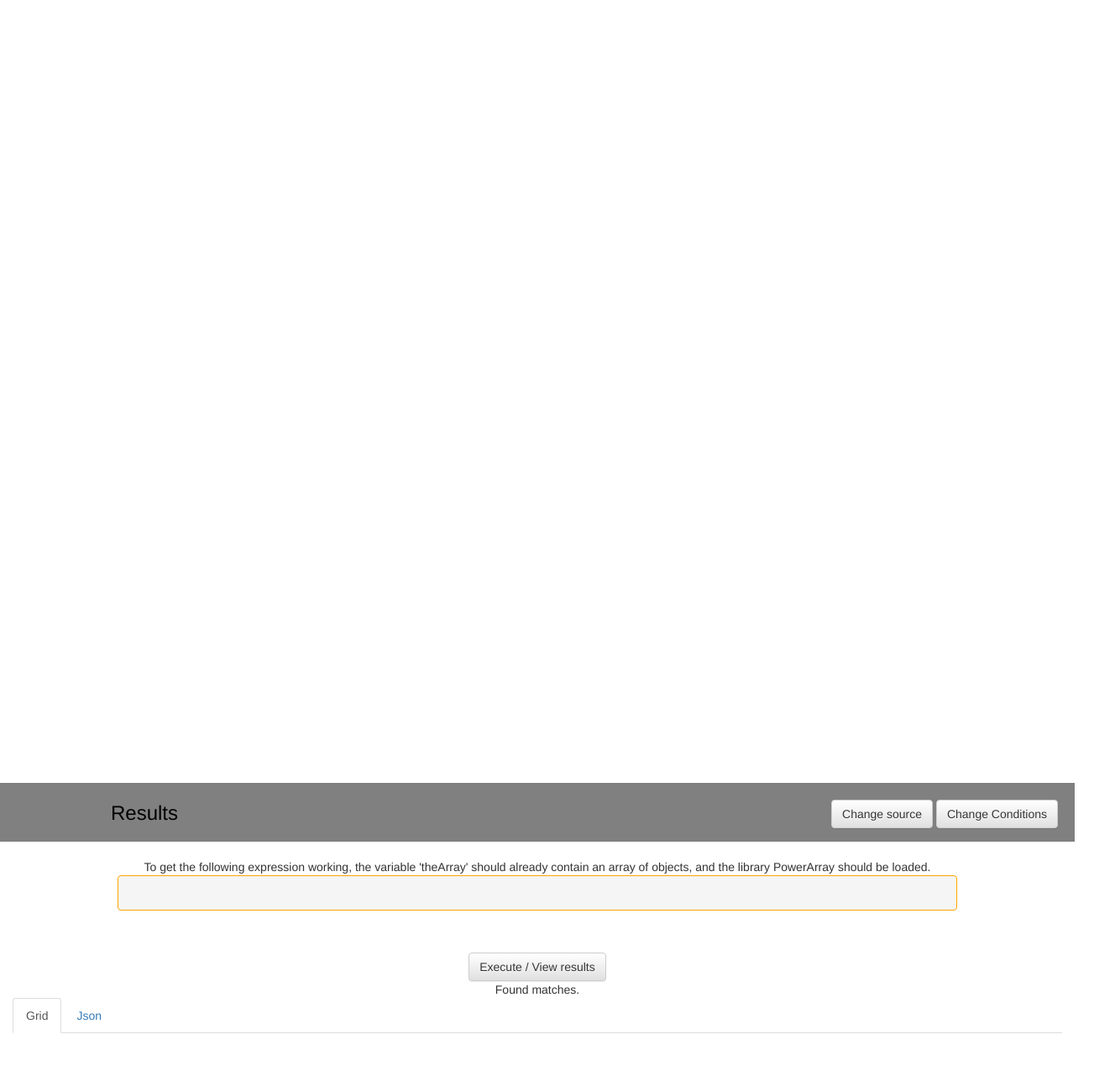
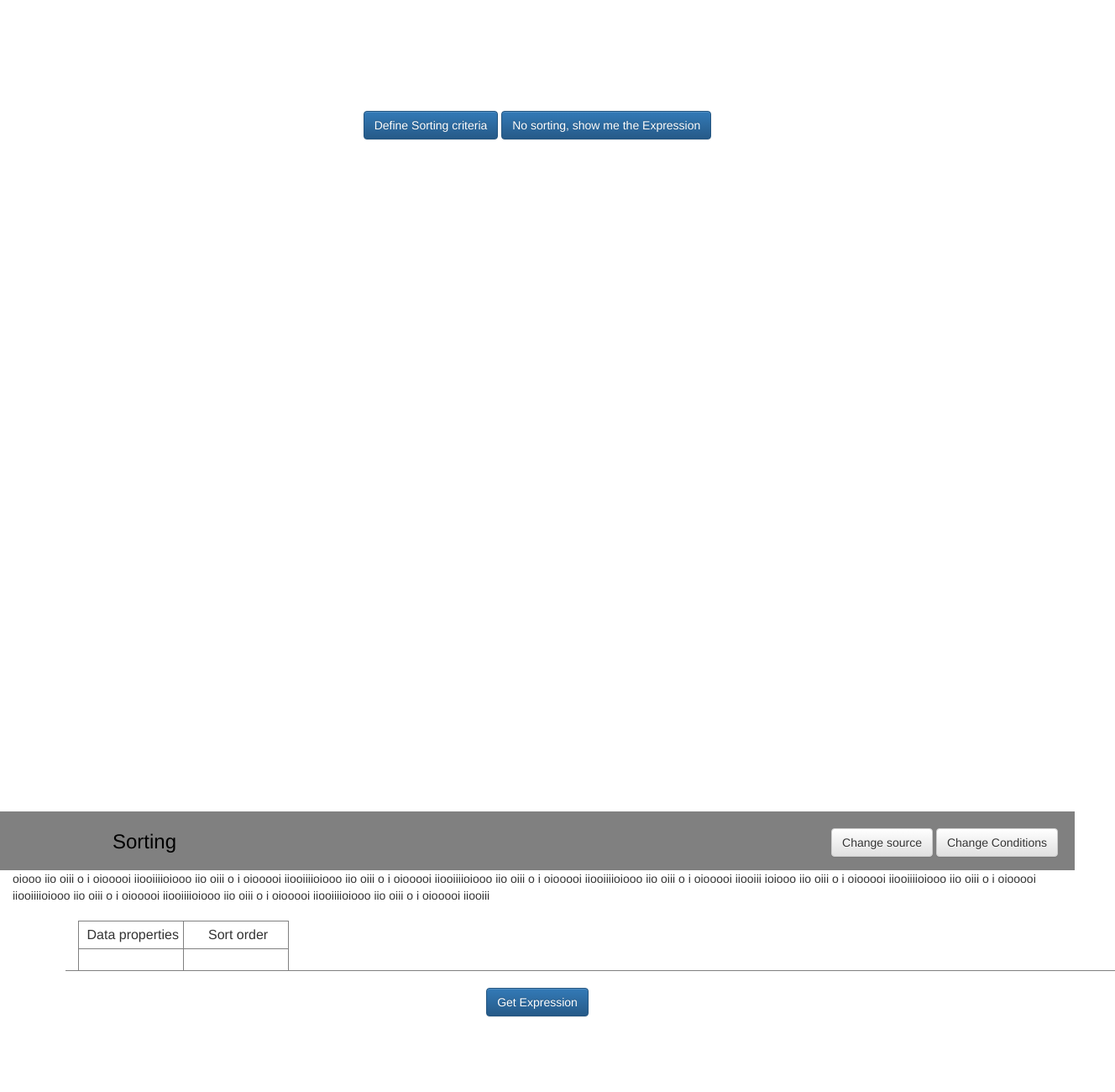
Before and after one commit to detky/PowerArray, a plain HTML site: page docs/Builder/Builder.html in a window 1280 px wide. Shown: the part 2240-3540 px from the top of the page at 84% size, 1328 px wide, since content can reach past the window. Drawn offline with Linux system fonts and the light colour scheme.

Commit message:
Update Builder.html

```diff
--- a/docs/Builder/Builder.html
+++ b/docs/Builder/Builder.html
@@ -183,6 +183,12 @@
             color: #c6002a;
             font-size: 12px;
         }
+        #sortingUl {
+            width: 100%;
+        }
+            #sortingUl li {
+                list-style: none;
+            }
     </style>
 </head>
 <body ng-controller="PaBuilderController">
@@ -197,7 +203,7 @@
                     <tr>
                         <td style="vertical-align: middle !important; text-align: center; min-height: 80px;">
                             This tool generates PowerArray expressions for filter and sort an array of objects by using the functions
-                            <span style="color:deepskyblue;">Where </span>and <span style="color:deepskyblue;">Sort</span>
+                            <span style="color: deepskyblue;">Where </span>and <span style="color: deepskyblue;">Sort</span>
                         </td>
                     </tr>
                 </table>
@@ -237,7 +243,9 @@
                     <!-- Textarea -->
                     <div class="form-group">
                         <label class="col-md-12" style="font-weight: normal !important;">
-                            <h3>Here you can test and learn how to use the PowerArray functions <b>Where</b> and <b>Sort</b> to filter an array of objects.</h3>
+                            <h3>
+                                Here you can test and learn how to use the PowerArray functions <b>Where</b> and <b>Sort</b> to filter an array of objects.
+                            </h3>
                             First, you have to choose the Json array that will be used as source. If you don't have one, you can use the default example.
                         </label>
                     </div>
@@ -287,11 +295,10 @@
                     </div>
                 </fieldset>
             </form>
-
         </div>
     </div>
 
-    <div class="container-fluid" style="padding-top: 800px;">
+    <div id="BuilderStep" class="container-fluid" style="padding-top: 800px;">
         <a name="builderStep"></a>
         <div class="row" style="background: gray; color: black; text-align: center">
             <h3 class="col-md-3 control-label" for="radios-container"
@@ -308,30 +315,32 @@
         <div class="row center center-block text-center" style="min-height: 800px;">
             <div id="workingImg" style="width: 100%; text-align: center; margin: 40px; margin-top: 120px; display: none;">
                 <img src="images/working.gif" />
-            </div><br/>
+            </div><br />
             <p>
-                <span class="badge"><h3>The provided Json array contains <span id="arrayCount" style="font-weight: bold"></span> items</h3></span> <br/>
-                The following table describes your data's structure. Use the filter functions to build your filter criteria <a style="cursor:pointer" ng-click="model.tableHelpVisible=!model.tableHelpVisible">{{ model.tableHelpVisible ? "hide usage instructions" : "show usage instructions"}}</a>
+                <span class="badge"><h3>The provided Json array contains <span id="arrayCount" style="font-weight: bold"></span> items</h3></span> <br />
+                The following table describes your data's structure. Use the filter functions to build your filter criteria <a style="cursor: pointer" ng-click="model.tableHelpVisible=!model.tableHelpVisible">{{ model.tableHelpVisible ? "hide usage instructions" : "show usage instructions"}}</a>
                 <div ng-show="model.tableHelpVisible" style="width: 90%; margin-left: 5%; text-align: left; border-radius: 8px; border: solid 1px gray; padding: 15px;">
                     <h3>Instructions:</h3>
                     The following table describes your data's structure, and can be used to specify one condition to filter each property of your data.
-                    Any array item fulfilling all conditions, will be included on the results.<br/><br/>
+                    Any array item fulfilling all conditions, will be included on the results.<br /><br />
                     To define a condition for an specific property, first you have to find the corresponding table row, select a filter function and provide the necessary arguments (if needed).
                     <h3>Table structure:</h3>
                     <b>Each table row, represents a property that was found on the provided array</b>. Detected sub properties will shown next to his parent property, right indented. <br /><br />
                     <ul class="list-group" style="padding-left: 30px;">
-                        <li class="list-group-item-text">The <b>data properties column</b> shows each property, and his (Power Array) type. <br/>
-                            If you are missing a property on the table, please ensure that the provided json array contains at least one item having a well formated value on that property!<br/><br/>
+                        <li class="list-group-item-text">
+                            The <b>data properties column</b> shows each property, and his (Power Array) type. <br />
+                            If you are missing a property on the table, please ensure that the provided json array contains at least one item having a well formated value on that property!<br /><br />
                         </li>
                         <li class="list-group-item-text">
-                            The <b>Filter Functions</b> column, shows a list of standard functions that can be used to filter that property type (for example GreatherThan, Like, In, NotIn, EqualTo2, EqualTo3, etc.).<br/>
-                            PowerArray include many auxiliary functions (Standard PA Functions) that can be used to avoid repetitive code and improve simplicity. The dropdown will show only<br/>
-                            the standard functions that can be used against the corresponding property type.<br/>
-                            <b>You do not have to use an auxiliary function necessarily!<br/></b>
+                            The <b>Filter Functions</b> column, shows a list of standard functions that can be used to filter that property type (for example GreatherThan, Like, In, NotIn, EqualTo2, EqualTo3, etc.).<br />
+                            PowerArray include many auxiliary functions (Standard PA Functions) that can be used to avoid repetitive code and improve simplicity. The dropdown will show only<br />
+                            the standard functions that can be used against the corresponding property type.<br />
+                            <b>You do not have to use an auxiliary function necessarily!<br /></b>
                             If the criterion you want to use is simple (as when filtering by a numeric "id" property), you can select the option <b>Single Value</b>,
-                            which allows you to explicitly provide the expected value. In that case, the comparison will be made by using identity operator (=== symbols).<br/><br/>
+                            which allows you to explicitly provide the expected value. In that case, the comparison will be made by using identity operator (=== symbols).<br /><br />
                         </li>
-                        <li class="list-group-item-text">The <b>Arguments</b> column is where you can parametrize the filter after selecting a filter function.<br/>
+                        <li class="list-group-item-text">
+                            The <b>Arguments</b> column is where you can parametrize the filter after selecting a filter function.<br />
                             Not always is necessary to provide arguments: standard functions like for example IsDefined, IsNull, IsNan or IsEmpty do not require any argument.
                             The content of this column is only visible after selecting a filter function and offers a basic autocomplete behaviour based on the provided data.
                         </li>
@@ -341,7 +350,7 @@
                     </div>
                 </div>
             </p>
-            <br/><br/>
+            <br /><br />
             <table id="tblBuilder" class="table tblBuilder col-md-12 table-condensed" align="center" style="display: none;">
                 <tr>
                     <th style="width: 25%;">Data properties</th>
@@ -376,10 +385,16 @@
             </table>
         </div>
         <div class="row center center-block text-center">
-            <button class="btn btn-primary" id="btnGetExpression" style="display:none"
+            <button class="btn btn-primary" id="btnSetSorting" style="display: inline"
+                    ng-click="controller.gotoSorting()">
+                Define Sorting criteria
+            </button>
+            <button class="btn btn-primary" id="btnGetExpression" style="display: inline"
                     ng-click="controller.buildExpression()">
-                Get Expression
+                No sorting, show me the Expression
             </button>
+        </div>
+        <div class="row center center-block text-center">
             <div class="form-group" style="margin-top: 20px; display: none;" id="conditionsError">
                 <div class="col-md-12">
                     <label style="display: inline; font-size: 14px;">
@@ -398,6 +413,59 @@
             </div>
         </div>
     </div>
+
+<div id="sortingStep" class="container-fluid" style="padding-top: 800px;">
+    <a name="sortingStep"></a>
+    <div class="row" style="background: gray; color: black; text-align: center">
+        <h3 class="col-md-3 control-label" for="radios-container"
+            style="color: black; padding: 3px 0 10px 24px;">
+            Sorting
+        </h3>
+        <div class="col-md-9 right-aligned" style="padding-top: 20px; padding-right: 20px;">
+            <button class="btn btn-default"
+                    ng-click="controller.scrollToAnchor('JsonInputStep')">
+                Change source
+            </button>
+            <button class="btn btn-default"
+                    ng-click="controller.scrollToAnchor('builderStep')">
+                Change Conditions
+            </button>
+        </div>
+    </div>
+
+    oiooo iio oiii o i oiooooi iiooiiiioiooo iio oiii o i oiooooi iiooiiiioiooo iio oiii o i oiooooi iiooiiiioiooo iio oiii o i oiooooi iiooiiiioiooo iio oiii o i oiooooi iiooiii
+    ioiooo iio oiii o i oiooooi iiooiiiioiooo iio oiii o i oiooooi iiooiiiioiooo iio oiii o i oiooooi iiooiiiioiooo iio oiii o i oiooooi iiooiiiioiooo iio oiii o i oiooooi iiooiii
+    <br/><br/>
+
+    <table id="tblBuilder2" class="table tblBuilder col-md-12 table-condensed" align="center" style="display: block; width: 100%;">
+        <tr>
+            <th style="width: 50%;">Data properties</th>
+            <th style="width: 50%;">Sort order</th>
+        </tr>
+        <tr>
+            <td>
+                <ul id="sortingUl">
+                    <li ng-repeat="prop in model.jsonObjectPropsMatrix.flats" propname="{{prop.name}}" proppath="{{ prop.path }}" proptype="{{ prop.type }}" >
+                        <span style="border-bottom: dashed lightgray 1px" ng-style="{'padding-left': (15 + (prop.level*20)) + 'px'}">
+                            {{prop.name}} <span class="typeName">[{{prop.type}}]</span>
+                        </span>
+                    </li>
+                </ul>
+            </td>
+            <td></td>
+        </tr>
+    </table>
+
+
+
+    <div class="row center center-block text-center">
+        <button class="btn btn-primary" id="xxxx" style="display: inline"
+                ng-click="controller.buildExpression()">
+            Get Expression
+        </button>
+    </div>
+</div>
+
     <div class="container-fluid" style="padding-top: 800px;">
         <a name="resultStep"></a>
         <div class="row" style="background: gray; color: black; text-align: center">
@@ -414,6 +482,10 @@
                         ng-click="controller.scrollToAnchor('builderStep')">
                     Change Conditions
                 </button>
+                <button class="btn btn-default"
+                        ng-click="controller.scrollToAnchor('sortingStep')">
+                    Change Sorting
+                </button>
             </div>
         </div>
         <div class="row center center-block text-center" style="min-height: 800px;">
@@ -426,7 +498,6 @@
                     Execute / View results
                 </button>
             </div>
-
             <div>
                 Found <b><span id="jsonResultMatchesCount"></span></b> matches.
                 <span id="jsonResultTimeTook"></span>
@@ -444,7 +515,6 @@
                 </div>
             </div>
         </div>
-
     </div>
     <div id="overlay" class='overlay'>
     </div>
@@ -453,7 +523,8 @@
             <!-- Form Name -->
             <h3 style="margin-top: 0px;">
                 <b>{{model.selectedFunctionOverloads.func}}</b>
-                   <br/>{{pa.auxiliaryFunctionsDescriptor.First({Name : model.selectedFunctionOverloads.func}).Description}}
+                <!--The ternary on the next expression, model.selectedFunctionOverloads.func ? ... : ... is there only to ensure that angular do not try to search until pa.auxiliaryFunctionsDescriptor is set. Array condition found:-->
+                <br />{{model.selectedFunctionOverloads.func ? pa.auxiliaryFunctionsDescriptor.First({Name : model.selectedFunctionOverloads.func}).Description : ""}}
             </h3>
             <h5><b>{{model.selectedFunctionOverloads.overloads.length}}</b> possible signatures can be used to filter the property <b>{{model.selectedFunctionOverloads.prop}}</b> (type {{model.selectedFunctionOverloads.type}}), please select:</h5>
             <!-- Multiple Radios -->
@@ -468,11 +539,10 @@
                             <div ng-repeat="param in overload.Parameters" ng-style="{'color' : (param.MustBeUndefined === true) ? 'red' : ''}">
                                 <b>{{param.Name}}</b> - Type: {{param.Type}} {{(param.infinite) ? " - Infinite quantity" : ""}} {{ (param.MustBeUndefined === true) ? " (parameter func should be falsy for this overload)" : "" }}
                             </div>
-                        </label><br/><br/>
+                        </label><br /><br />
                     </div>
                 </div>
             </div>
-
             <!-- Button -->
             <div class="form-group" style="text-align: center">
                 <div class="col-md-12 right-aligned">
@@ -483,7 +553,6 @@
                     </button>
                 </div>
             </div>
-
         </form>
     </div>
 </body>
```
